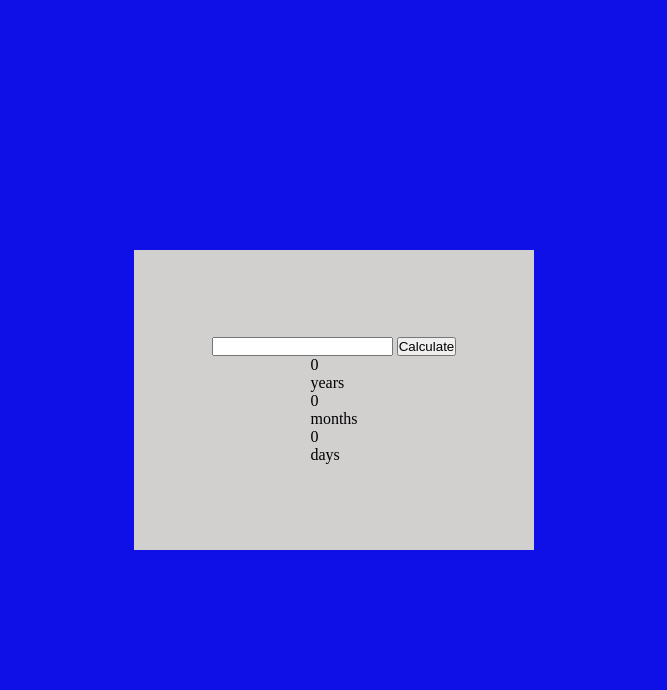
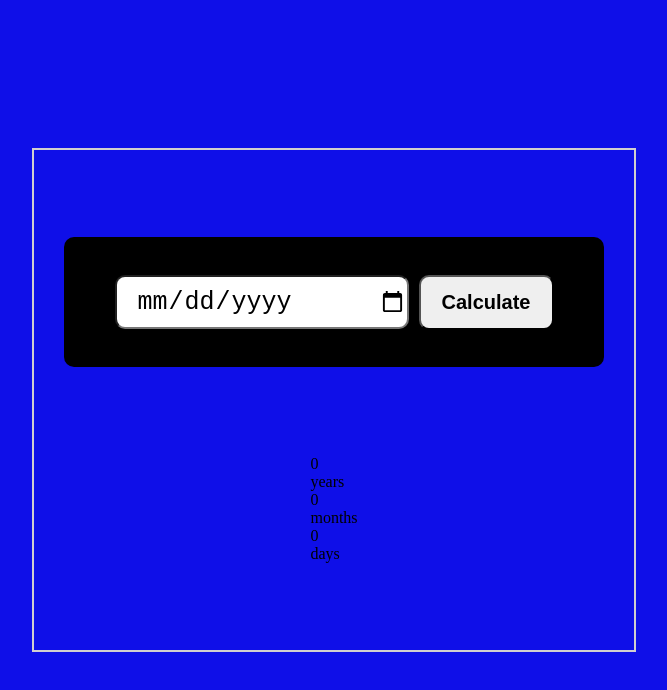
Before and after one commit to mhuzaifa360/classTask005-Age-calculator, a plain HTML site: page index.html in a window 1280 px wide. Shown: the whole page, without its empty margins (306-973 px from the left). Drawn offline with Linux system fonts and the light colour scheme.

Commit message:
add css for input and button in calendar section

```diff
--- a/index.html
+++ b/index.html
@@ -10,7 +10,7 @@
 <body>
     <div class="container">
         <div class="calendar-section">
-            <input type="text">
+            <input type="date" id="input-date">
             <button id="cal-btn">Calculate</button>
         </div>
         <div class="date-showing">
--- a/style.css
+++ b/style.css
@@ -11,12 +11,39 @@ body{
     background: #0f0fe8;
 }
 .container{
-    width: 400px;
-    height: 300px;
-    background: #d2cfcf;
+    width: 600px;
+    height: 500px;
+    border: 2px solid #d2cfcf;
+    /* background: ; */
     display: flex;
-    justify-content: center;
+    justify-content: space-evenly;
     align-items: center;
     flex-direction: column;
 
 }
+.calendar-section{
+    background: #000;
+    width: 90%;
+    height: 130px;
+    display: flex;
+    justify-content: center;
+    align-items: center;
+    border-radius: 10px;
+
+}
+.calendar-section input{
+    width: 50%;
+    height: 50px;
+    border-radius: 10px;
+    padding-left: 20px;
+    font-size: 25px;
+
+}
+.calendar-section button{
+    width: 25%;
+    height: 55px;
+    margin-left: 10px;
+    border-radius: 10px;
+    font-size: 20px;
+    font-weight: 600;
+}
```
